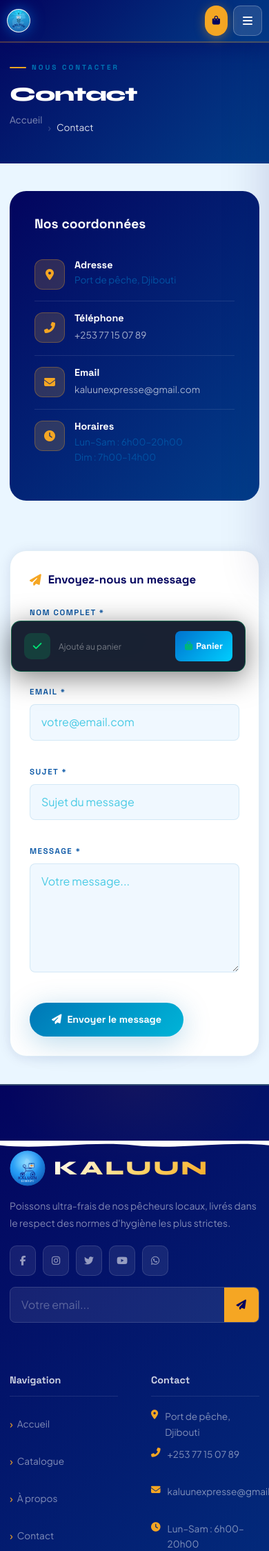
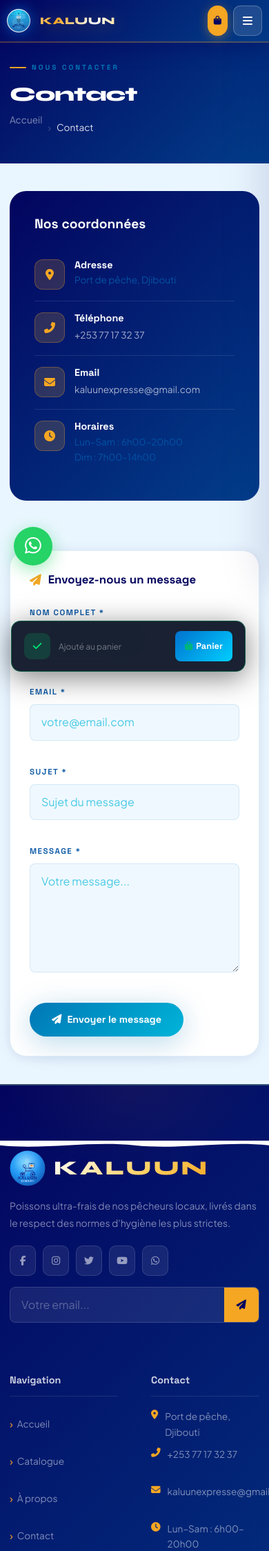
Before and after one commit to Kaluun/Kaluun, a Django app: page /contact/ in a window 390 px wide. Shown: the top 2249 px of the page at 69% size. Run offline with Django 4.2, Linux system fonts and the light colour scheme; parts of the project's set-up code (start-up, migrations or seed data) failed here and were passed over; some libraries are stand-ins or nearby versions.

Commit message:
feat: nouveau numero de contact + bouton WhatsApp flottant, fix logo et stats mobile
- Remplace 77150789 par 77173237 partout (footer, contact, checkout)
- Ajoute le numero comme contact WhatsApp (icone footer + bouton flottant)
- Corrige le logo KALUUN invisible sur mobile (<400px)
- Corrige le debordement horizontal de la stat "24h" sur mobile

```diff
--- a/static/css/futuristic.css
+++ b/static/css/futuristic.css
@@ -1356,8 +1356,12 @@
 @media(max-width:400px) {
   .k-nav { padding: 0 10px; }
   .k-nav-inner { gap: 6px; }
+  .k-logo-text { font-size: .92rem; letter-spacing: .5px; }
+  .k-logo img  { width: 34px; height: 34px; }
+  .k-cart-btn { padding: 7px 9px; }
+}
+@media(max-width:340px) {
   .k-logo-text { display: none; }
-  .k-logo img  { width: 34px; height: 34px; }
 }
 
 /* ── Hero section mobile ── */
@@ -1368,9 +1372,10 @@
   .k-hero-h1  { font-size: 1.75rem !important; letter-spacing: -.3px; }
   .k-hero-sub { font-size: .85rem; max-width: 100%; }
   .k-hero-stats { gap: 0; padding-top: 12px; }
-  .k-hstat { padding: 0 10px; }
-  .k-hstat-n { font-size: 1.3rem; }
-  .k-hstat-l { font-size: .6rem; }
+  .k-hstat { padding: 0 8px; min-width: 0; flex: 1 1 0; }
+  .k-hstat:last-child { padding-left: 8px; padding-right: 0; flex: 1 1 0; }
+  .k-hstat-n { font-size: 1.2rem; white-space: nowrap; }
+  .k-hstat-l { font-size: .58rem; white-space: nowrap; overflow: hidden; text-overflow: ellipsis; }
   .k-hero-ctas { flex-direction: column; gap: 8px; margin-top: 16px; }
   .cta-primary, .cta-secondary { width: 100%; justify-content: center; padding: 13px 18px; font-size: .88rem; }
   .hero-badge { font-size: .65rem; padding: 5px 14px; }
--- a/templates/base.html
+++ b/templates/base.html
@@ -289,6 +289,15 @@
   </div>
 </div>
 
+<!-- Bouton WhatsApp flottant -->
+<a href="https://wa.me/25377173237?text=Bonjour%20KALUUN%2C%20je%20souhaite%20passer%20une%20commande." target="_blank" rel="noopener"
+   aria-label="Contacter KALUUN sur WhatsApp"
+   style="position:fixed;bottom:24px;left:20px;z-index:9998;width:56px;height:56px;border-radius:50%;background:#25D366;display:flex;align-items:center;justify-content:center;box-shadow:0 6px 24px rgba(37,211,102,.45);transition:transform .25s, box-shadow .25s;"
+   onmouseover="this.style.transform='scale(1.08)';this.style.boxShadow='0 8px 30px rgba(37,211,102,.6)'"
+   onmouseout="this.style.transform='scale(1)';this.style.boxShadow='0 6px 24px rgba(37,211,102,.45)'">
+  <i class="fab fa-whatsapp" style="color:#fff;font-size:1.7rem;"></i>
+</a>
+
 <!-- Toast notification -->
 <div id="k-toast" style="position:fixed;bottom:30px;right:24px;z-index:9999;transform:translateY(160px);transition:transform .35s cubic-bezier(.23,1,.32,1);max-width:340px;">
   <div style="background:rgba(13,22,40,.95);backdrop-filter:blur(20px);border:1px solid rgba(0,230,118,.3);border-radius:14px;padding:14px 18px;display:flex;align-items:center;gap:12px;box-shadow:0 8px 40px rgba(0,0,0,.5);">
@@ -340,7 +349,7 @@
           <a href="#"><i class="fab fa-instagram"></i></a>
           <a href="#"><i class="fab fa-twitter"></i></a>
           <a href="#"><i class="fab fa-youtube"></i></a>
-          <a href="#"><i class="fab fa-whatsapp"></i></a>
+          <a href="https://wa.me/25377173237?text=Bonjour%20KALUUN%2C%20j%27ai%20une%20question." target="_blank" rel="noopener"><i class="fab fa-whatsapp"></i></a>
         </div>
         <form action="{% url 'store:home' %}" method="POST" class="k-f-nl mt-3">
           {% csrf_token %}<input type="hidden" name="newsletter" value="1">
@@ -366,7 +375,7 @@
         <div class="k-fh">Contact</div>
         <ul class="k-f-ci list-unstyled">
           <li><i class="fas fa-map-marker-alt"></i>Port de pêche, Djibouti</li>
-          <li><i class="fas fa-phone-alt"></i><a href="tel:+25377150789">+253 77 15 07 89</a></li>
+          <li><i class="fas fa-phone-alt"></i><a href="tel:+25377173237">+253 77 17 32 37</a></li>
           <li><i class="fas fa-envelope"></i><a href="mailto:kaluunexpresse@gmail.com">kaluunexpresse@gmail.com</a></li>
           <li><i class="fas fa-clock"></i>Lun–Sam : 6h00–20h00</li>
         </ul>
@@ -383,8 +392,8 @@
           <a href="{% url 'store:contact' %}" style="display:flex;align-items:center;gap:10px;padding:12px 16px;background:rgba(255,255,255,.06);border:1px solid rgba(255,255,255,.1);border-radius:10px;color:rgba(255,255,255,.7);font-family:'Space Grotesk',sans-serif;font-size:.85rem;font-weight:600;transition:.2s;" onmouseover="this.style.background='rgba(0,150,255,.15)';this.style.color='#fff'" onmouseout="this.style.background='rgba(255,255,255,.06)';this.style.color='rgba(255,255,255,.7)'">
             <i class="fas fa-headset" style="color:#00CFFF;width:16px;"></i>Nous contacter
           </a>
-          <a href="tel:+25377150789" style="display:flex;align-items:center;gap:10px;padding:14px 16px;background:linear-gradient(135deg,#0072CE,#00CFFF);border-radius:10px;color:#fff;font-family:'Space Grotesk',sans-serif;font-size:.9rem;font-weight:800;transition:.2s;margin-top:4px;">
-            <i class="fas fa-phone-alt" style="width:16px;"></i>+253 77 15 07 89
+          <a href="tel:+25377173237" style="display:flex;align-items:center;gap:10px;padding:14px 16px;background:linear-gradient(135deg,#0072CE,#00CFFF);border-radius:10px;color:#fff;font-family:'Space Grotesk',sans-serif;font-size:.9rem;font-weight:800;transition:.2s;margin-top:4px;">
+            <i class="fas fa-phone-alt" style="width:16px;"></i>+253 77 17 32 37
           </a>
         </div>
       </div>
--- a/templates/contact.html
+++ b/templates/contact.html
@@ -25,7 +25,7 @@
           </div>
           <div class="k-ci">
             <div class="k-ci-ic"><i class="fas fa-phone-alt"></i></div>
-            <div><h6>Téléphone</h6><a href="tel:+25377150789">+253 77 15 07 89</a></div>
+            <div><h6>Téléphone</h6><a href="tel:+25377173237">+253 77 17 32 37</a></div>
           </div>
           <div class="k-ci">
             <div class="k-ci-ic"><i class="fas fa-envelope"></i></div>
--- a/templates/store/checkout.html
+++ b/templates/store/checkout.html
@@ -308,7 +308,7 @@
                   </div>
                   <div class="pay-number-big">
                     <img id="w-logo-display" src="" alt="" style="height:36px;object-fit:contain;border-radius:6px;display:none;">
-                    <span>+253 77 15 07 89</span>
+                    <span>+253 77 17 32 37</span>
                     <button type="button" class="copy-btn" onclick="doCopy()">
                       <i class="fas fa-copy me-1"></i>Copier
                     </button>
@@ -556,7 +556,7 @@
 }
 
 function doCopy() {
-  navigator.clipboard.writeText('+253 77 15 07 89').then(() => {
+  navigator.clipboard.writeText('+253 77 17 32 37').then(() => {
     const b = event.currentTarget;
     b.innerHTML = '<i class="fas fa-check me-1"></i>Copié !';
     setTimeout(() => b.innerHTML = '<i class="fas fa-copy me-1"></i>Copier', 2500);
```
